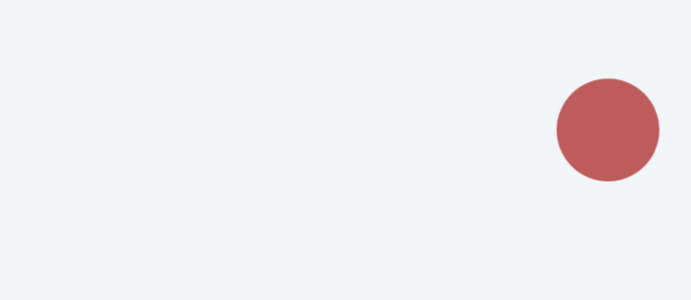
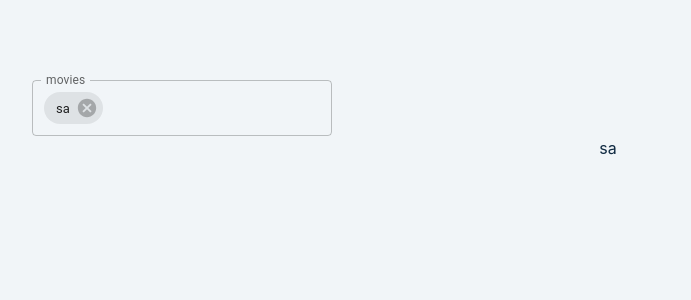
Before and after one commit to alivarastepour/react, a React (Create React App) app: page / in a window 1280 px wide. Shown: the top 300 px of the page, without its empty margins (32-723 px from the left). Built offline with nearby package versions, Linux system fonts and the light colour scheme.

Commit message:
MUI AutoComplete

```diff
--- a/src/App.js
+++ b/src/App.js
@@ -1,5 +1,5 @@
 import React from 'react'
-import Setup from "./tutorial/27-react-with-framer-motion";
+import Setup from "./tutorial/28-MUI";
 
 function App() {
   return (
--- a/src/tutorial/27-react-with-framer-motion/index.js
+++ b/src/tutorial/27-react-with-framer-motion/index.js
@@ -1,5 +1,4 @@
 import * as React from "react";
-import { useState } from "react";
 import { motion } from "framer-motion";
 
 import "./styles.css";
@@ -7,15 +6,16 @@ import "./styles.css";
 const Setup = () => {
   return (
     <>
+    <div className="flex-container">
       <div className="example-container">
         <motion.div
           animate={{
-            scale: [0.5, 1, 1.5, 1, 0.5],
+            scale: [1, 1.5, 2, 1.5, 1],
             rotate: [0, 0, 270, 270, 0],
             borderRadius: ["20%", "20%", "50%", "50%", "20%"]
           }}
           transition={{
-            duration: 2,
+            duration: 1.5,
             ease: "easeInOut",
             times: [0, 0.2, 0.5, 0.8, 1],
             repeat: Infinity,
@@ -23,6 +23,8 @@ const Setup = () => {
           }}
         />
       </div>
+      <div className="text">در حال بارگذاری</div>
+      </div>
     </>
   );
 };
--- a/src/tutorial/27-react-with-framer-motion/styles.css
+++ b/src/tutorial/27-react-with-framer-motion/styles.css
@@ -1,23 +1,26 @@
+.example-container div {
+  background: #8b9ce8;
+  border-radius: 30px;
+  width: 150px;
+  height: 150px;
 
-  .example-container div {
-    background: rgb(190, 91, 91);
-    border-radius: 30px;
-    width: 100px;
-    height: 100px;
-    margin: auto;
 
-  }
-  .refresh {
-    /* padding: 10px; */
-    position: absolute;
-    background: rgba(0, 0, 0, 0.4);
-    border-radius: 10px;
-    width: 20px;
-    height: 20px;
-    top: 10px;
-    right: 10px;
-    display: flex;
-    justify-content: center;
-    align-items: center;
-    cursor: pointer;
-  }
+}
+@media only screen and (max-width:420px) {
+    .example-container div{
+      width: 100px;
+      height: 100px;
+    }
+}
+.flex-container{
+  width: 100%;
+  height: 100%;
+  display: flex;
+  flex-direction: column;
+  flex-wrap: wrap;
+  align-content: space-around;
+  padding-top: 200px;
+}
+.text{
+  padding-top: 100px;
+}
--- /dev/null
+++ b/src/tutorial/28-MUI/index.js
@@ -0,0 +1,25 @@
+import { Autocomplete, TextField } from "@mui/material";
+import React, { useState } from "react";
+
+const Setup = () => {
+    const [state, setState] = useState(['sa']);
+
+
+    return <>
+        <Autocomplete
+            limitTags={1}
+            multiple={true}
+            freeSolo={true}
+            value={state}
+            onChange={(e,v) => setState(v)}
+            options={['sa','das','jhf','rwe','vcx']}
+            groupBy={(o) => o.id}
+            sx={{width:300}}
+
+            renderInput={(params) => <TextField {...params} label='movies'/>
+        }
+        />
+    <div>{state}</div>
+    </>
+}
+export default Setup ;
--- a/src/tutorial/jest/sum.js
+++ /dev/null
@@ -1,4 +0,0 @@
-function sum(a, b) {
-    return a+b;
-}
-module.exports = sum;
```
Also changed, not shown: package.json (+6 -1 lines), src/tutorial/jest/fetchData.js (added, +7 -0 lines), src/tutorial/jest/test.js (+5 -15 lines), 1 other file (tests, documents, lock files or other folders).
